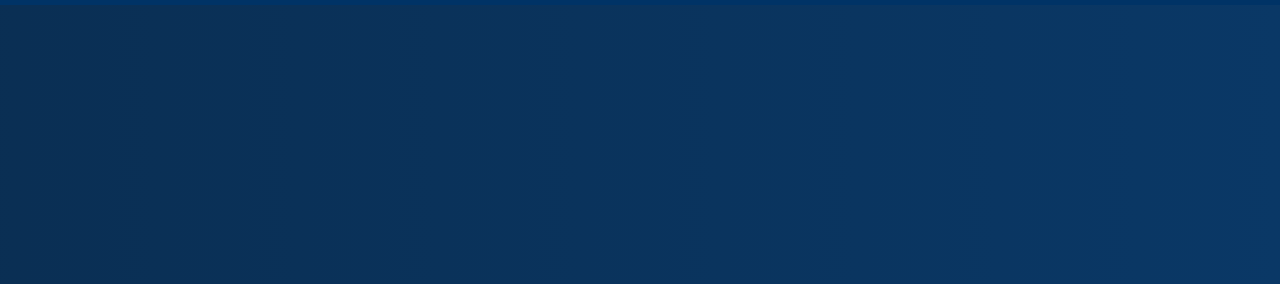
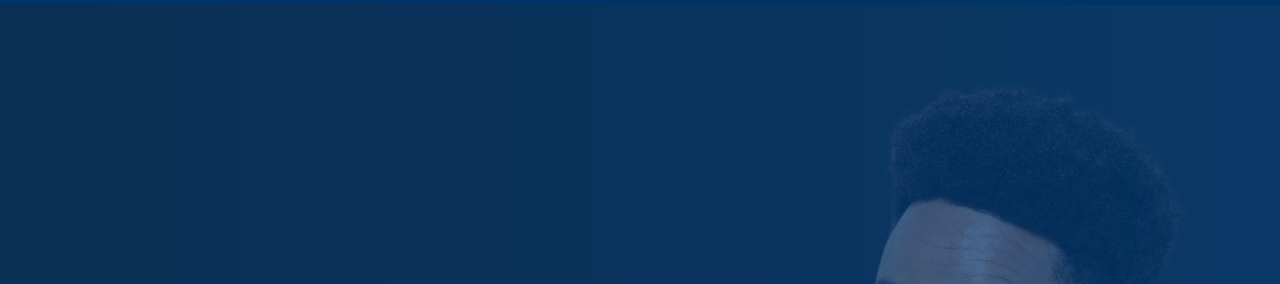
Before and after one commit to Midaver/midaver, a plain HTML site: page index.html in a window 1280 px wide. Shown: the part 68-352 px from the top of the page. Drawn offline with nearby package versions, Linux system fonts and the light colour scheme.

Commit message:
Update index.html

```diff
--- a/index.html
+++ b/index.html
@@ -38,7 +38,7 @@
   </header>
 
 <!-- Hero Section -->
-<section class="hero-section text-white text-center d-flex align-items-center bg-dark" style="min-height: 80vh;">
+<section class="hero-section text-white text-center d-flex align-items-center bg-dark" style="min-height: 80vh;background:url('images/kenyanhustler.png')">
   <div class="container">
     <h1 class="display-4 fw-bold">Quick and Easy Loans Tailored for You</h1>
     <p class="lead mt-3">Get approved within 5 hours with our flexible loan plans.</p>
```
